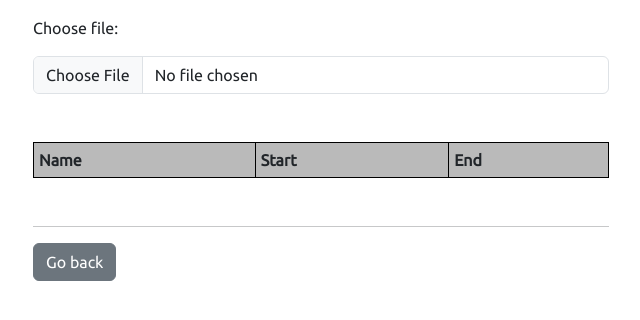
After one commit to mschulzer/Django-matplotlib, a Django app: page /upload/ in a window 1280 px wide. The commit adds this page. Shown: the top 320 px of the page, without its empty margins (319-959 px from the left). Run offline with Django 5.2, Linux system fonts and the light colour scheme; lists and menus that the app fills with data are empty.

Commit message:
added upload

```diff
--- a/femtech/templates/_base.html
+++ b/femtech/templates/_base.html
@@ -4,15 +4,35 @@
     <meta charset="UTF-8">
     <meta name="viewport" content="width=device-width, initial-scale=1.0">
     <title>Femtech 2024 - Datavisualisering</title>
-    <link href="https://cdn.jsdelivr.net/npm/bootstrap@5.0.2/dist/css/bootstrap.min.css" rel="stylesheet" integrity="sha384-EVSTQN3/azprG1Anm3QDgpJLIm9Nao0Yz1ztcQTwFspd3yD65VohhpuuCOmLASjC" crossorigin="anonymous">
-    <script src="https://cdn.jsdelivr.net/npm/bootstrap@5.0.2/dist/js/bootstrap.bundle.min.js" integrity="sha384-MrcW6ZMFYlzcLA8Nl+NtUVF0sA7MsXsP1UyJoMp4YLEuNSfAP+JcXn/tWtIaxVXM" crossorigin="anonymous"></script>
+    <link href="https://cdn.jsdelivr.net/npm/bootstrap@5.3.3/dist/css/bootstrap.min.css" rel="stylesheet" integrity="sha384-QWTKZyjpPEjISv5WaRU9OFeRpok6YctnYmDr5pNlyT2bRjXh0JMhjY6hW+ALEwIH" crossorigin="anonymous">
     <link rel="stylesheet" href="https://fonts.googleapis.com/css2?family=Ubuntu" crossorigin="anonymous">
     <style>
-        body { font-family: 'Ubuntu'; }
+        body {
+            font-family: 'Ubuntu', sans-serif;
+        }
+
+        table {
+            width: 100%;
+            border-collapse: collapse;
+        }
+
+        table, th, td {
+            border: 1px solid black;
+        }
+
+        thead {
+            font-weight: bold;
+            background-color: #BABABA;
+        }
+
+        th, td {
+            padding: 5px;
+        }
     </style>
 </head>
 <body>
 {% block content %}
 {% endblock %}
+<script src="https://cdn.jsdelivr.net/npm/bootstrap@5.3.3/dist/js/bootstrap.bundle.min.js" integrity="sha384-YvpcrYf0tY3lHB60NNkmXc5s9fDVZLESaAA55NDzOxhy9GkcIdslK1eN7N6jIeHz" crossorigin="anonymous"></script>
 </body>
 </html>
--- /dev/null
+++ b/femtech/templates/upload.html
@@ -0,0 +1,46 @@
+{% extends '_base.html' %}
+{% block content %}
+
+<div class="container mt-3" style="width: 600px;">
+    <form action="{% url "upload-data-view" %}" method="POST" enctype="multipart/form-data" id="csvSubmitForm">
+        {% csrf_token %}
+        <div class="form-group">
+            <label for="name" class="mb-3">Choose file: </label>
+            <input type="file" name="csv_file" id="csv_file" required="True" class="form-control">
+        </div>
+        <!--
+        <div class="form-group">
+            <button class="btn btn-primary mt-3">Upload file</button>
+        </div>
+        -->
+    </form>
+
+    <table class="mt-5">
+        <thead>
+            <tr>
+                <th>Name</th>
+                <th>Start</th>
+                <th>End</th>
+            </tr>
+        </thead>
+        <tbody>
+        {% for line in data_dict %}
+            <tr>
+                {% for key,value in line.items %}
+                    <td>{{ value }}</td>
+                {% endfor %}
+            </tr>
+        {% endfor %}
+        </tbody>
+    </table>
+    <hr class="mt-5">
+    <a href="{% url 'home-view' %}" class="btn btn-secondary">Go back</a>
+</div>
+
+<script>
+document.querySelector("#csv_file").addEventListener("change", () => {
+    document.querySelector("#csvSubmitForm").submit();
+});
+</script>
+
+{% endblock %}
--- a/femtech/urls.py
+++ b/femtech/urls.py
@@ -1,8 +1,9 @@
 from django.urls import path
-from .views import home_view, plot_view, post_data_view
+from .views import home_view, plot_view, post_data_view, upload_data_view
 
 urlpatterns = [
     path('', home_view, name="home-view"),
     path('plot/', plot_view, name='plot-view'),
     path('post/', post_data_view, name="post-data-view"),
+    path('upload/', upload_data_view, name="upload-data-view"),
 ]
--- a/femtech/views.py
+++ b/femtech/views.py
@@ -13,7 +13,7 @@ def home_view(request):
 
 def plot_view(request):
     plt.figure(figsize=(6,4))
-    plt.plot([1, 2, 3, 4], [10, 20, 25, 30], marker='o')
+    plt.plot([1, 2, 3, 4, 5, 6, 7, 8, 9], [10, 20, 25, 30, 31, 33, 45, 50, 55], marker='o')
     plt.title("Sample Plot")
     plt.xlabel("X-axis")
     plt.ylabel("Y-axis")
@@ -48,3 +48,36 @@ def post_data_view(request):
             return JsonResponse({'status': 'error', 'message': 'Invalid JSON'}, status=400)
 
     return JsonResponse({'status': 'error', 'message': 'POST requests only'}, status=405)
+
+def upload_data_view(request):
+    data = {}
+    my_data = []
+
+    if request.method == "GET":
+        return render(request, "upload.html", data)
+
+    csv_file = request.FILES["csv_file"]
+    if not csv_file.name.endswith('.csv'):
+        return HttpResponseRedirect("/upload")
+
+    if csv_file.multiple_chunks():
+        return HttpResponseRedirect("/upload")
+
+    file_data = csv_file.read().decode("utf-8")
+    lines = file_data.split("\n")
+
+    for line in lines:
+        if len(line) > 0:
+            fields = line.split(",")
+            data_dict = {}
+            data_dict["id"] = fields[1]
+            data_dict["name"] = fields[2]
+            data_dict["start_date_time"] = fields[3]
+
+            my_data.append(data_dict)
+
+    context = {
+        'data_dict': my_data[1:],
+    }
+
+    return render(request, "upload.html", context)
```
Also changed, not shown: femtech/templates/home.html (+21 -4 lines), femtech/templates/plot.html (+4 -1 lines).
